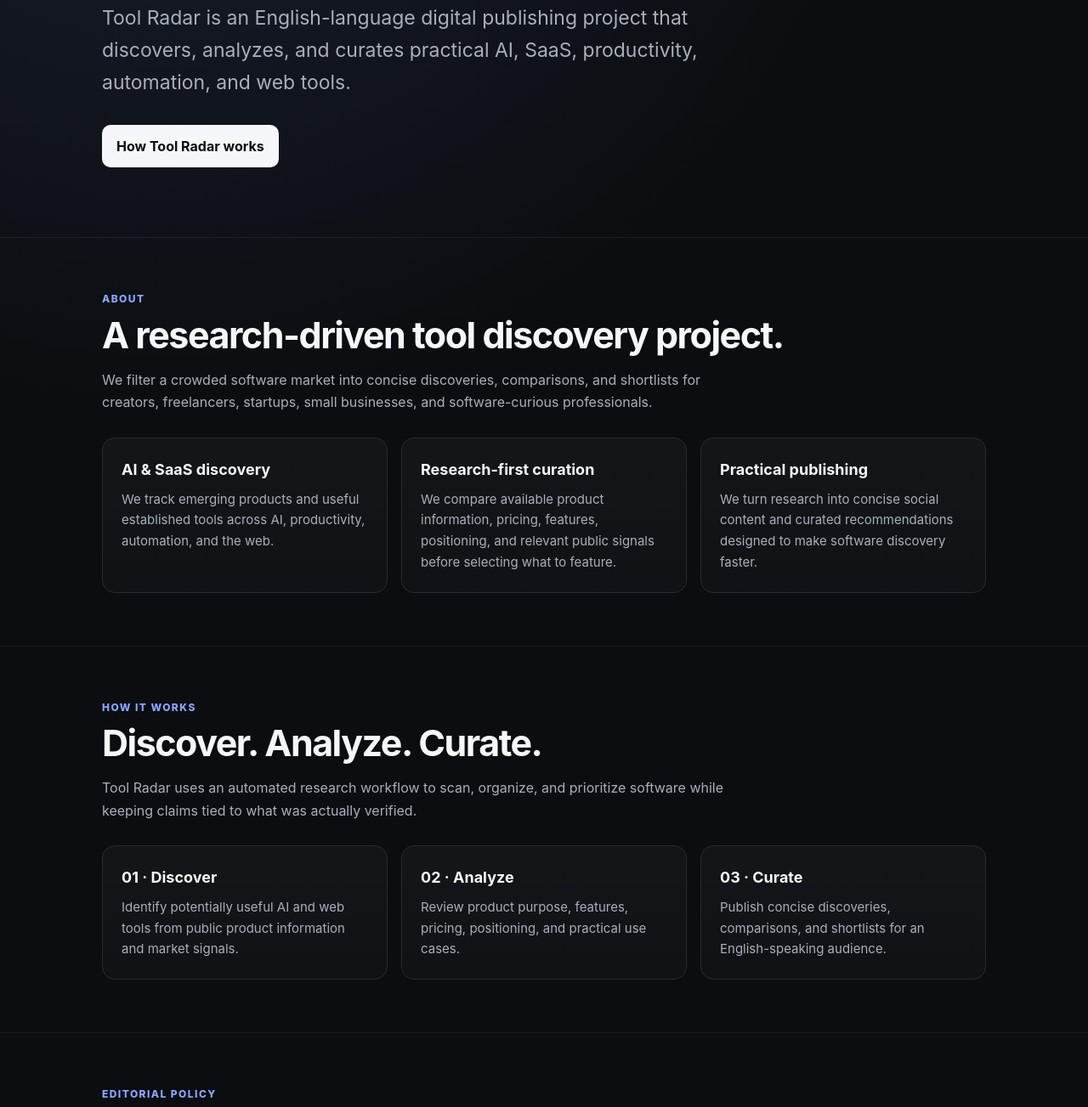
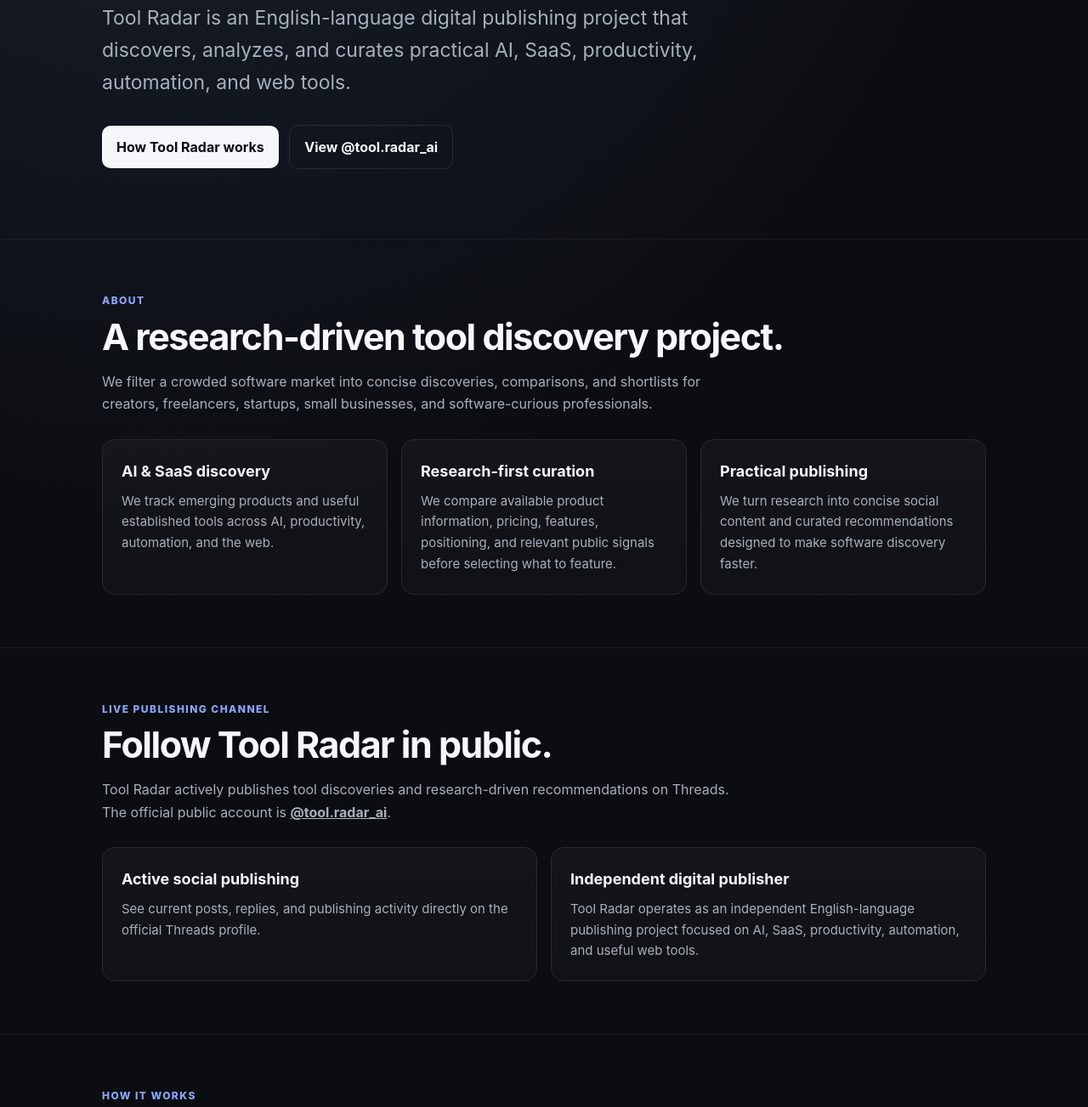
Before and after one commit to JinOh74/tool-radar-site, a plain HTML site: page index.html in a window 1280 px wide. Shown: the part 386-1689 px from the top of the page at 85% size. Drawn offline with Linux system fonts and the light colour scheme.

Commit message:
Strengthen business verification and link official Threads channel

```diff
--- a/index.html
+++ b/index.html
@@ -23,13 +23,13 @@
   </style>
 </head>
 <body>
-<header><div class="wrap"><nav><a class="brand" href="#top">◉ Tool Radar</a><div class="links"><a href="#about">About</a><a href="#method">Method</a><a href="#policy">Editorial policy</a><a href="#disclosure">Disclosure</a></div></nav></div></header>
+<header><div class="wrap"><nav><a class="brand" href="#top">◉ Tool Radar</a><div class="links"><a href="#about">About</a><a href="#live">Live channel</a><a href="#method">Method</a><a href="#policy">Editorial policy</a><a href="./contact.html">Contact</a></div></nav></div></header>
 <main id="top">
   <div class="wrap hero">
     <div class="eyebrow">AI · SaaS · Automation · Productivity</div>
     <h1>Useful AI & web tools, without the noise.</h1>
     <p class="lead">Tool Radar is an English-language digital publishing project that discovers, analyzes, and curates practical AI, SaaS, productivity, automation, and web tools.</p>
-    <a class="btn" href="#method">How Tool Radar works</a>
+    <a class="btn" href="#method">How Tool Radar works</a> <a class="btn" style="margin-left:8px;background:transparent;color:var(--text);border:1px solid var(--line)" href="https://www.threads.com/@tool.radar_ai" target="_blank" rel="noopener">View @tool.radar_ai</a>
   </div>
 
   <section id="about"><div class="wrap">
@@ -39,6 +39,15 @@
       <div class="card"><h3>AI & SaaS discovery</h3><p>We track emerging products and useful established tools across AI, productivity, automation, and the web.</p></div>
       <div class="card"><h3>Research-first curation</h3><p>We compare available product information, pricing, features, positioning, and relevant public signals before selecting what to feature.</p></div>
       <div class="card"><h3>Practical publishing</h3><p>We turn research into concise social content and curated recommendations designed to make software discovery faster.</p></div>
+    </div>
+  </div></section>
+
+  <section id="live"><div class="wrap">
+    <div class="kicker">Live publishing channel</div><h2>Follow Tool Radar in public.</h2>
+    <p class="intro">Tool Radar actively publishes tool discoveries and research-driven recommendations on Threads. The official public account is <a href="https://www.threads.com/@tool.radar_ai" target="_blank" rel="noopener"><strong>@tool.radar_ai</strong></a>.</p>
+    <div class="grid two">
+      <div class="card"><h3>Active social publishing</h3><p>See current posts, replies, and publishing activity directly on the official Threads profile.</p></div>
+      <div class="card"><h3>Independent digital publisher</h3><p>Tool Radar operates as an independent English-language publishing project focused on AI, SaaS, productivity, automation, and useful web tools.</p></div>
     </div>
   </div></section>
 
@@ -66,7 +75,7 @@
     <div class="box"><strong>Tool Radar may use affiliate links.</strong> If you purchase a product or service through one of these links, Tool Radar may earn a commission at no additional cost to you. Affiliate relationships do not guarantee coverage or positive treatment. Product selection and editorial claims are intended to remain grounded in relevance and available evidence.</div>
   </div></section>
 </main>
-<footer><div class="wrap">© 2026 Tool Radar · AI, SaaS, productivity, automation, and web tool discovery. · <a href="./media-kit.html">Media Kit</a> · <a href="./terms.html">Terms</a></div></footer>
+<footer><div class="wrap">© 2026 Tool Radar · AI, SaaS, productivity, automation, and web tool discovery. · <a href="https://www.threads.com/@tool.radar_ai" target="_blank" rel="noopener">Threads</a> · <a href="./media-kit.html">Media Kit</a> · <a href="./contact.html">Contact</a> · <a href="./privacy.html">Privacy</a> · <a href="./terms.html">Terms</a></div></footer>
 <!-- redeploy after removing legacy custom domain -->
 </body>
 </html>
```
